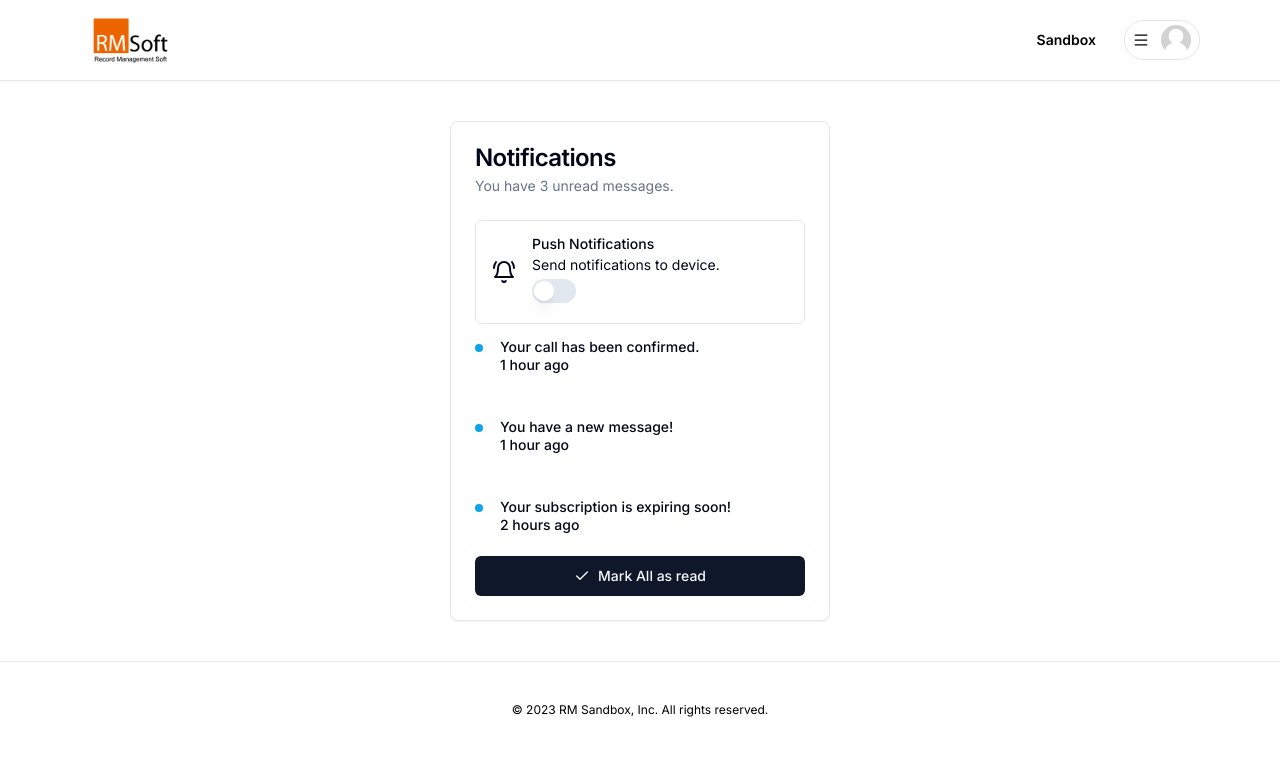
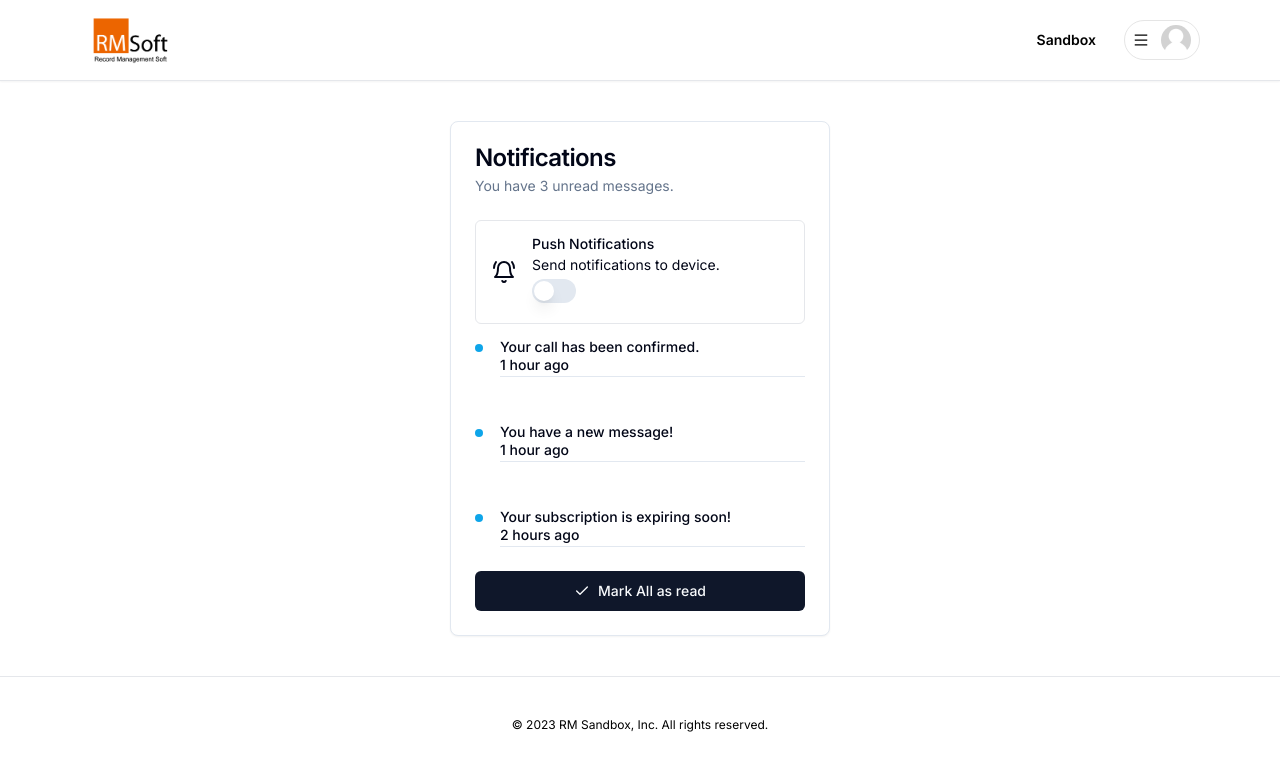
Before and after one commit to iinsu/rm_sandbox_next13, a Next.js app: page /card in a window 1280 px wide. Shown: the top 770 px of the page. Built offline with nearby package versions, Linux system fonts and the light colour scheme.

Commit message:
separator 설정

```diff
--- a/app/(examples)/card/(route)/page.tsx
+++ b/app/(examples)/card/(route)/page.tsx
@@ -66,6 +66,7 @@ const CardPage = ({ className, ...props }: CardProps) => {
                 <p className="text-sm font-medium leading-none">
                   {notification.description}
                 </p>
+                <Separator />
               </div>
             </div>
           ))}
```
